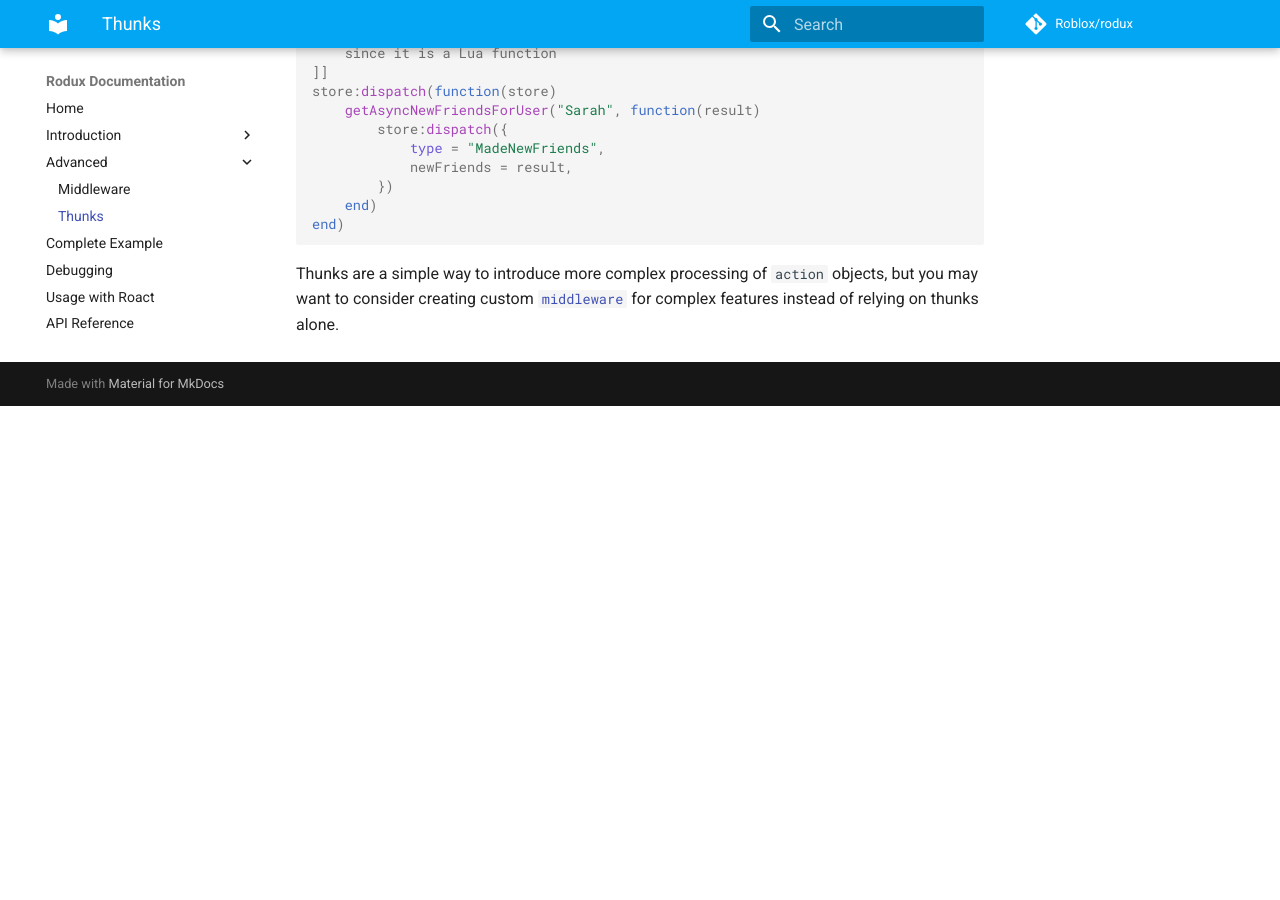
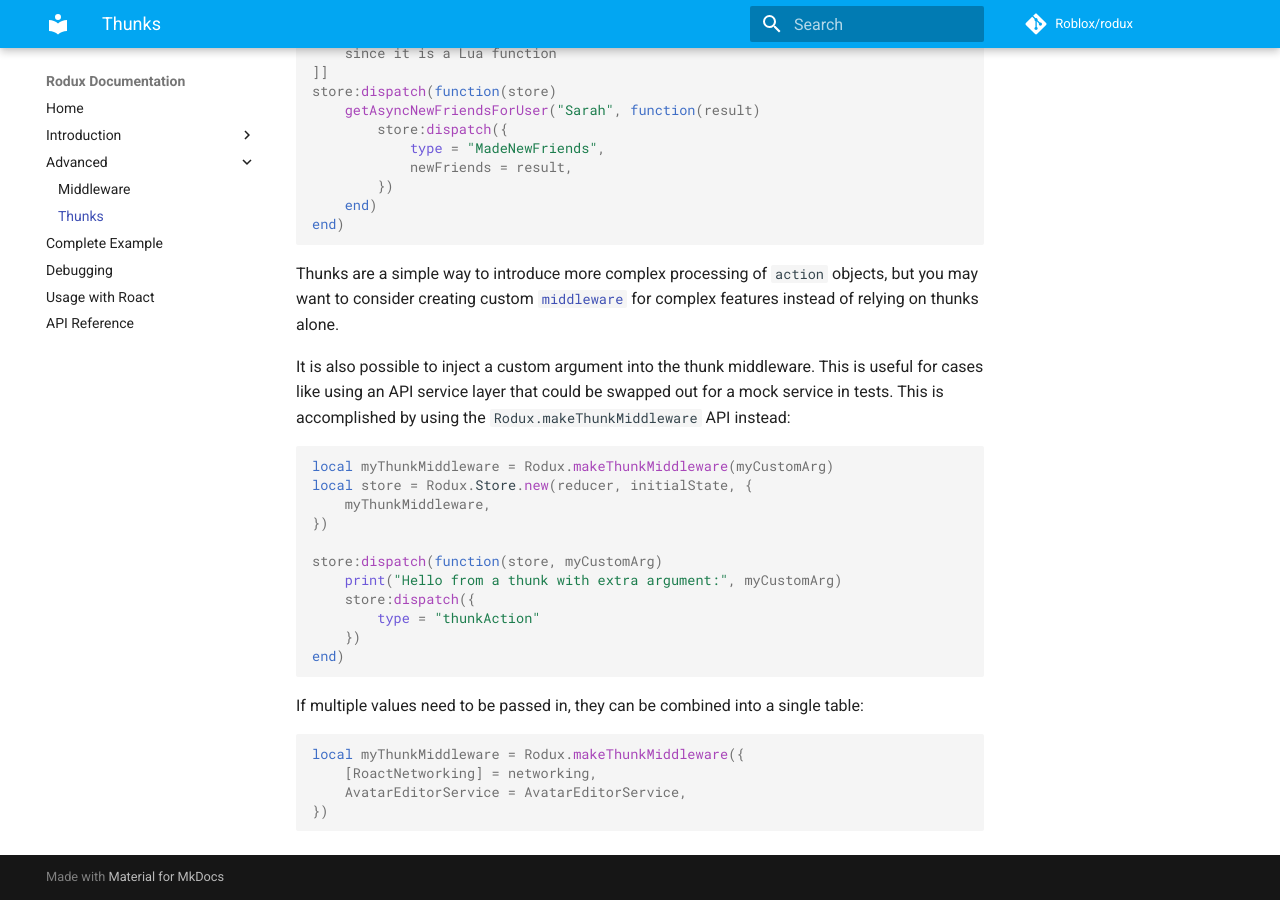
Before and after one commit to Roblox/rodux, an MkDocs documentation site: the page built from docs/advanced/thunks.md, in a window 1280 px wide and 900 px high, scrolled down 550 px. Built offline with MkDocs 1.6.1 and Material for MkDocs 9.7.7, drawn with Linux system fonts in a browser that asks for light colours; comment, search, counter and statistics services are not loaded; old or Windows-style settings are respelled for this version of MkDocs; before the commit the page ends 956 px from its top, so only the background shows below that.

Commit message:
Add extra argument to thunk middleware (#69)
This feature is equivalent to what is available in newer versions of Redux:
https://github.com/reduxjs/redux-thunk#injecting-a-custom-argument

It allows arbitrary parameters to injected into thunks via a table passed in at Rodux initialization time (useful for passing in services or anything else we might want to mock for tests).

It can replace other custom middlewares we've written to achieve the same thing (e.g. PaginatedFetchThunk.middleware, AvatarEditorServiceThunk.middleware, RNAdapterThunk.middleware)

````diff
--- a/docs/advanced/thunks.md
+++ b/docs/advanced/thunks.md
@@ -29,3 +29,28 @@ end)
 ```
 
 Thunks are a simple way to introduce more complex processing of `action` objects, but you may want to consider creating custom [`middleware`](middleware.md) for complex features instead of relying on thunks alone.
+
+It is also possible to inject a custom argument into the thunk middleware. This is useful for cases like using an API service layer that could be swapped out for a mock service in tests. This is accomplished by using the `Rodux.makeThunkMiddleware` API instead:
+
+```lua
+local myThunkMiddleware = Rodux.makeThunkMiddleware(myCustomArg)
+local store = Rodux.Store.new(reducer, initialState, {
+	myThunkMiddleware,
+})
+
+store:dispatch(function(store, myCustomArg)
+	print("Hello from a thunk with extra argument:", myCustomArg)
+	store:dispatch({
+		type = "thunkAction"
+	})
+end)
+```
+
+If multiple values need to be passed in, they can be combined into a single table:
+
+```lua
+local myThunkMiddleware = Rodux.makeThunkMiddleware({
+    [RoactNetworking] = networking,
+    AvatarEditorService = AvatarEditorService,
+})
+```
````
Also changed, not shown: CHANGELOG.md (+1 -0 lines), docs/api-reference.md (+20 -0 lines), 4 other files.
